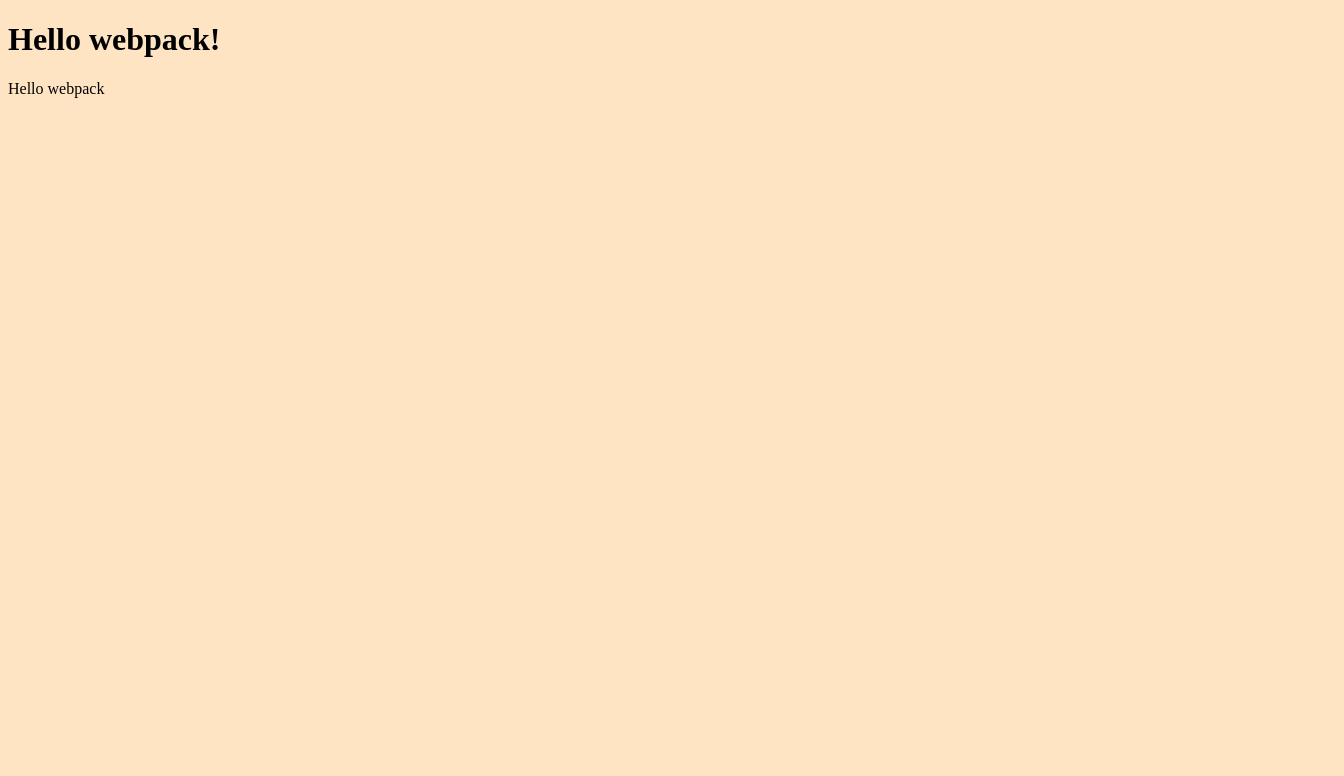
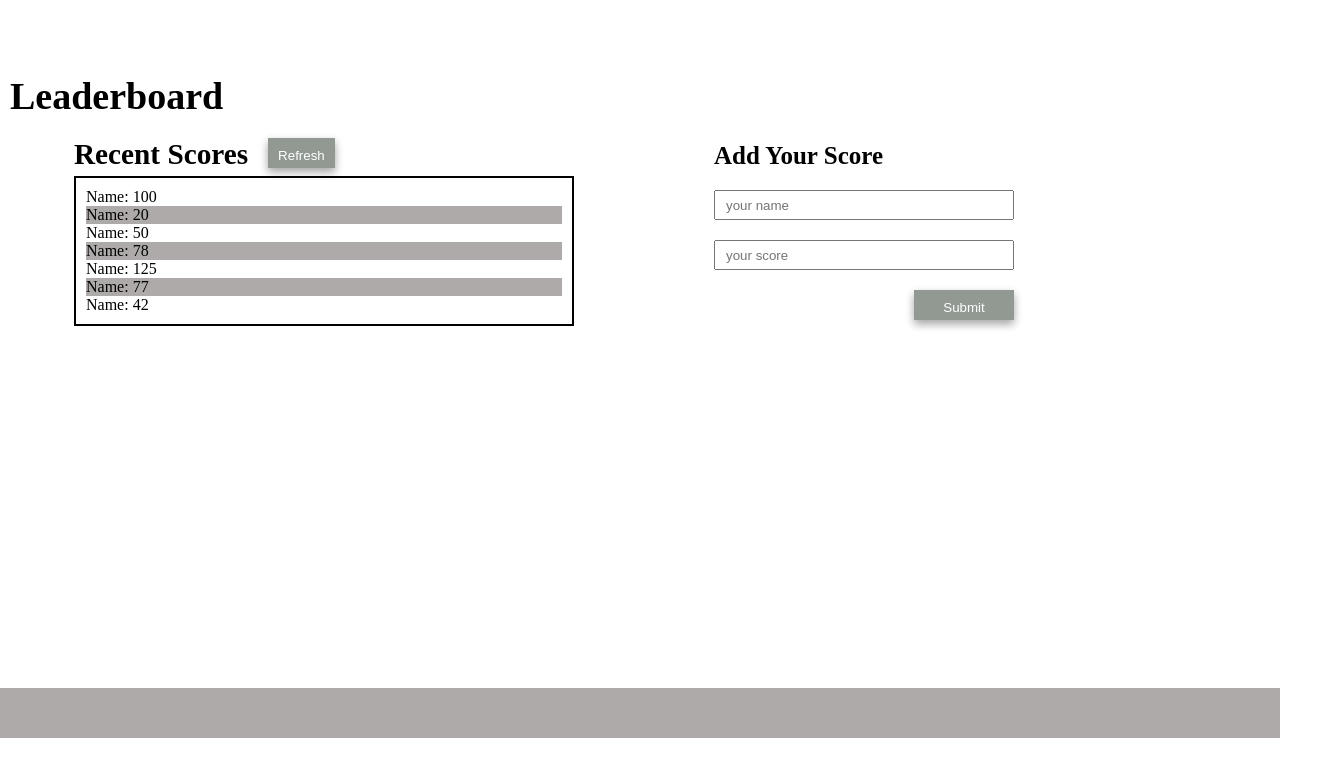
Before and after one commit to kinginthenorthcodez/Leaderboard-app-, a website built with webpack: page src/index.html in a window 1280 px wide. Shown: the whole page, 1344 px wide, since content can reach past the window. Built offline with nearby package versions, Linux system fonts and the light colour scheme.

Commit message:
Initial setup
Plain HTML markup with minimum styling
Implement Gitflow
Implement webpack
Implement linters
Use ES6 modules

```diff
--- a/src/index.html
+++ b/src/index.html
@@ -3,9 +3,37 @@
 <head>
     <meta charset="UTF-8">
     <meta name="viewport" content="width=device-width, initial-scale=1.0">
-    <title>Wbpack Exercise</title>
+    <title>Leaderboard-app</title>
 </head>
 <body>
-    <h1>Hello webpack!</h1>
+     <h1 class="main-title"> Leaderboard</h1>
+
+     <section class="main flex-row width-100">
+         <div class="recent-scores flex-column width-50">
+             <div class="scores-title flex-row">
+                <h3 class="score-title">Recent Scores</h3>
+                <button class="btn refresh-btn" type="button">Refresh</button>
+             </div>
+             <div class="scores-content">
+                 <p class="score">Name: 100</p>
+                 <p class="score">Name: 20</p>
+                 <p class="score">Name: 50</p>
+                 <p class="score">Name: 78</p>
+                 <p class="score">Name: 125</p>
+                 <p class="score">Name: 77</p>
+                 <p class="score">Name: 42</p>
+             </div>
+         </div>
+         <form action="#" class="score-form width-50 flex-column">
+             <h3 class="scores-title">Add Your Score</h3>
+             <div class="container flex-column">
+                <input type="text" name="userName" placeholder="your name" class="inputs" required>
+                <input type="number" name="userScore" placeholder="your score" class="inputs" required>
+                <button type="submit" class="btn btn-submit">Submit</button>
+             </div>
+         </form>
+     </section>
+
+     <footer></footer>
 </body>
 </html>
--- a/src/index.js
+++ b/src/index.js
@@ -1,14 +1 @@
-import _ from 'lodash';
 import './style.css';
-
- function component() {
-   const element = document.createElement('div');
-
-   // Lodash, now imported by this script
-   element.innerHTML = _.join(['Hello', 'webpack'], ' ');
-  element.classList.add('hello');
-  console.log('I get called from print.js!');
-   return element;
- }
-
- document.body.appendChild(component());
--- a/src/style.css
+++ b/src/style.css
@@ -1,3 +1,108 @@
+* {
+  padding: 0;
+  margin: 0;
+  box-sizing: border-box;
+}
+
 body {
-  background-color: bisque;
+  background-color: #fff;
 }
+
+.flex-row {
+  display: flex;
+  align-content: center;
+}
+
+.flex-column {
+  display: flex;
+  flex-direction: column;
+  align-content: center;
+}
+
+.width-50 {
+  width: 50%;
+}
+
+.width-100 {
+  width: 100%;
+}
+
+.btn {
+  background-color: #929992;
+  border: none;
+  color: white;
+  padding: 10px;
+  text-align: center;
+  height: 30px;
+  text-decoration: none;
+  display: inline-block;
+  box-shadow: 0 5px 8px 0 rgba(0, 0, 0, 0.2), 0 3px 10px 0 rgba(0, 0, 0, 0.19);
+}
+
+.text-center {
+  text-align: center;
+}
+
+.main-title {
+  margin-top: 5%;
+  padding: 10px;
+  font-size: 38px;
+}
+
+.main {
+  padding: 10px;
+  align-items: baseline;
+  gap: 20px;
+  justify-items: center;
+  margin-left: 5%;
+  height: 70vh;
+}
+
+.scores-title {
+  gap: 20px;
+  font-size: 25px;
+}
+
+.scores-content {
+  width: 100%;
+  max-width: 500px;
+  padding: 10px;
+  margin-top: 5px;
+  border: 2px solid black;
+}
+
+.score:nth-child(even) {
+  background: rgb(175, 170, 170);
+}
+
+.score-form {
+  gap: 20px;
+}
+
+.container {
+  width: 300px;
+  gap: 20px;
+}
+
+.inputs {
+  width: 100%;
+  height: 30px;
+  max-width: 300px;
+}
+
+.inputs:placeholder-shown {
+  padding: 10px;
+}
+
+.btn-submit {
+  width: 100%;
+  max-width: 100px;
+  align-self: flex-end;
+}
+
+footer {
+  height: 50px;
+  position: relative;
+  bottom: 0;
+  background: rgb(175, 170, 170);
+}
```
Also changed, not shown: 1 other file.
